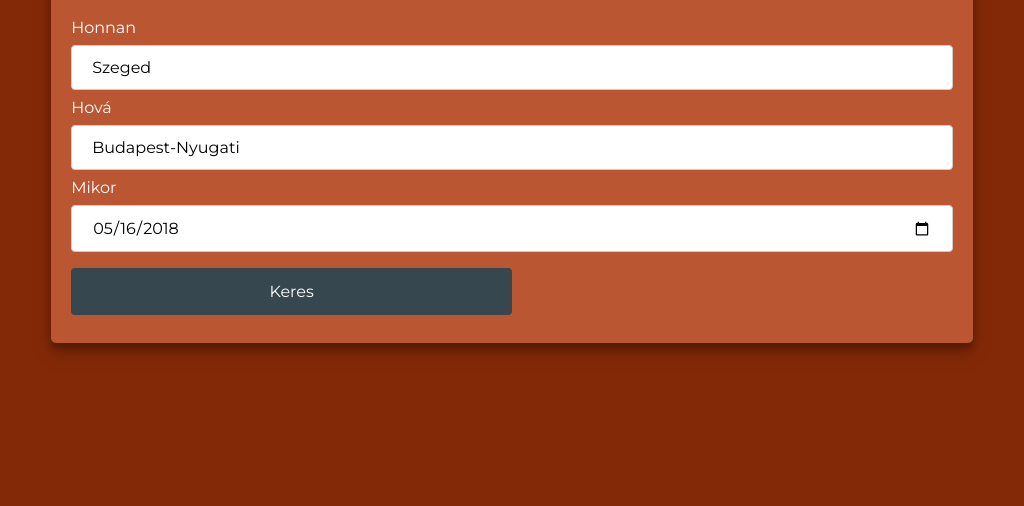
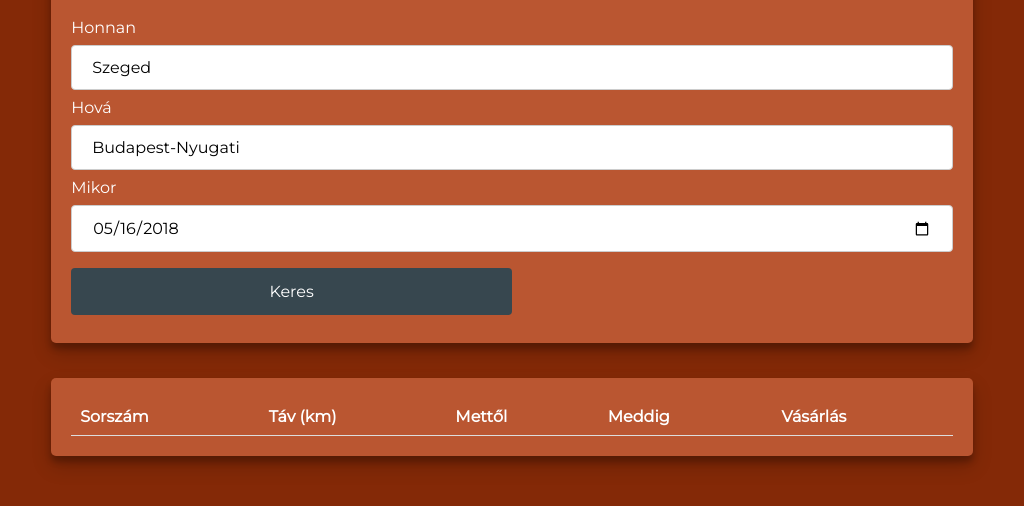
Before and after one commit to Skeukry/adatb2, an Electron app: page client/html/index.html in a window 1024 px wide. Shown: the part 182-688 px from the top of the page. Drawn offline with Linux system fonts and the light colour scheme; no server answers.

Commit message:
Format table output

```diff
--- a/client/css/index.css
+++ b/client/css/index.css
@@ -10,6 +10,11 @@
     --secondary-dark: #102027;
     --secondary-text: #FFFFFF;
     --font: 'Montserrat', sans-serif;
+}
+
+::selection {
+    color: var(--primary-text);
+    background: var(--secondary-light);
 }
 
 html, body{
--- a/client/css/schedule.css
+++ b/client/css/schedule.css
@@ -1,7 +1,10 @@
-div{
+div:not(#section){
     border-radius: 5px;
+    overflow-x: auto;
     background-color: var(--primary-light);
     padding: 20px;
+    margin: 35px 0;
+    box-shadow: 0 10px 20px rgba(0, 0, 0, 0.19), 0 6px 6px rgba(0, 0, 0, 0.23);
 }
 
 input[type=search], input[type=date]{
@@ -29,6 +32,28 @@ input[type=submit]:hover{
     background-color: var(--secondary-dark);
 }
 
-#section{
-    box-shadow: 0 10px 20px rgba(0,0,0,0.19), 0 6px 6px rgba(0,0,0,0.23);
+th{
+    text-align:left;
+    border-bottom: 1px solid #ddd;
 }
+
+td, th{
+    padding: 9px;
+    vertical-align: center;
+}
+
+tbody tr:hover{
+    background-color: var(--primary-dark);
+}
+
+#results{
+    border-collapse: collapse;
+    width: 100%;
+}
+
+#results input[type=button]{
+    width: 100%;
+    border: none;
+    border-radius: 4px;
+    cursor: pointer;
+}
--- a/client/html/schedule.html
+++ b/client/html/schedule.html
@@ -1,3 +1,4 @@
+<div>
     <h1>Járat kereső</h1>
 
     <form onsubmit="getJourneys(event)">
@@ -7,5 +8,19 @@
         <input value="Keres" type="submit">
         <datalist id="suggestions"></datalist>
     </form>
+</div>
 
-<table id="results"></table>
+<div>
+    <table id="results">
+        <thead>
+            <tr>
+                <th>Sorszám</th>
+                <th>Táv (km)</th>
+                <th>Mettől</th>
+                <th>Meddig</th>
+                <th>Vásárlás</th>
+            </tr>
+        </thead>
+        <tbody></tbody>
+    </table>
+</div>
--- a/client/js/index.js
+++ b/client/js/index.js
@@ -46,7 +46,7 @@ ipcRenderer.on('message', (e, data) =>{
 
                 btnTD.appendChild(btn);
                 tr.appendChild(btnTD);
-                document.getElementById('results').appendChild(tr);
+                document.getElementById('results').getElementsByTagName('tbody')[0].appendChild(tr);
             }
             break;
 
```
Also changed, not shown: client/html/payment.html (+2 -1 lines). Lines whose indentation alone changed are shown as unchanged.
